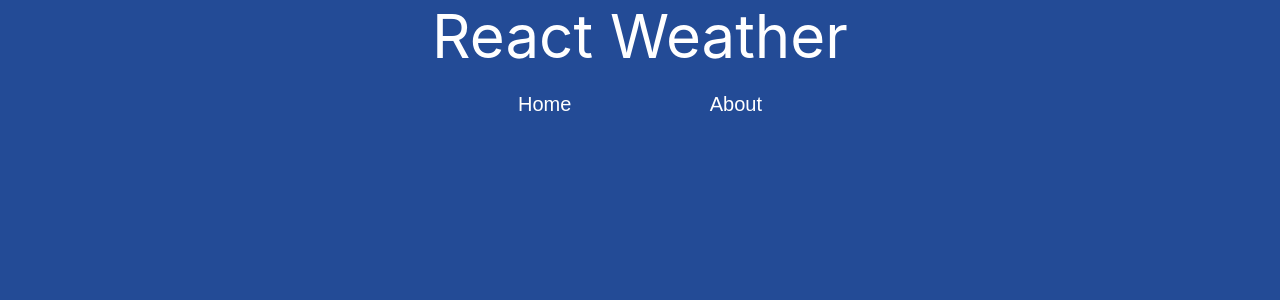
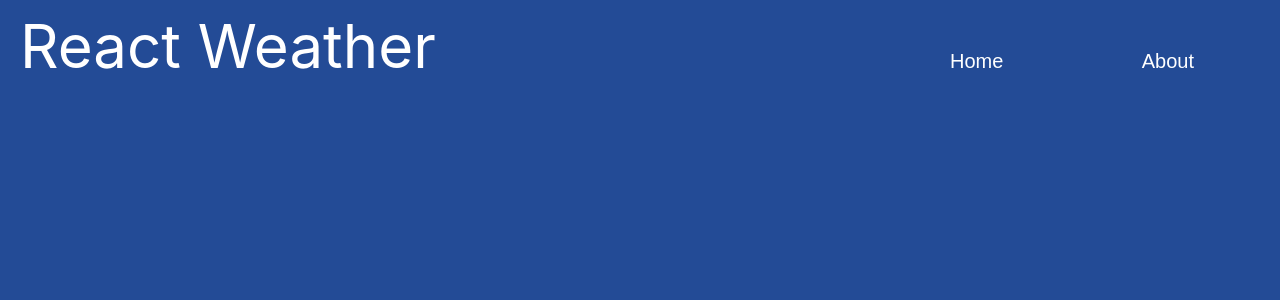
Before and after one commit to lkmarcum/Weather-React, a React (Create React App) app in the folder weather-react/: page / in a window 1280 px wide. Shown: the top 300 px of the page. Built offline with nearby package versions, Linux system fonts and the light colour scheme.

Commit message:
basic style changes to header

```diff
--- a/weather-react/src/styles/header.scss
+++ b/weather-react/src/styles/header.scss
@@ -1,17 +1,21 @@
 header {
   color: white;
   text-align: center;
+  display: flex;
+  justify-content: space-between;
+  align-items: baseline;
+  margin-top: 10px;
 
   h1 {
     font-size: 6rem;
+    margin-left: 20px;
   }
 
   .links {
     width: 20%;
-    margin-left: 40%;
     display: flex;
     justify-content: space-between;
-    margin-top: 20px;
+    margin-right: 80px;
 
     button {
       background: none;
```
